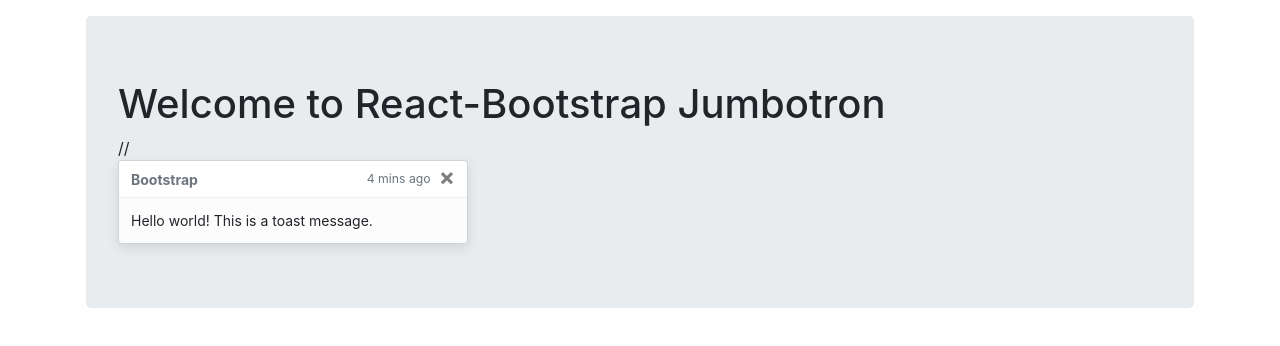
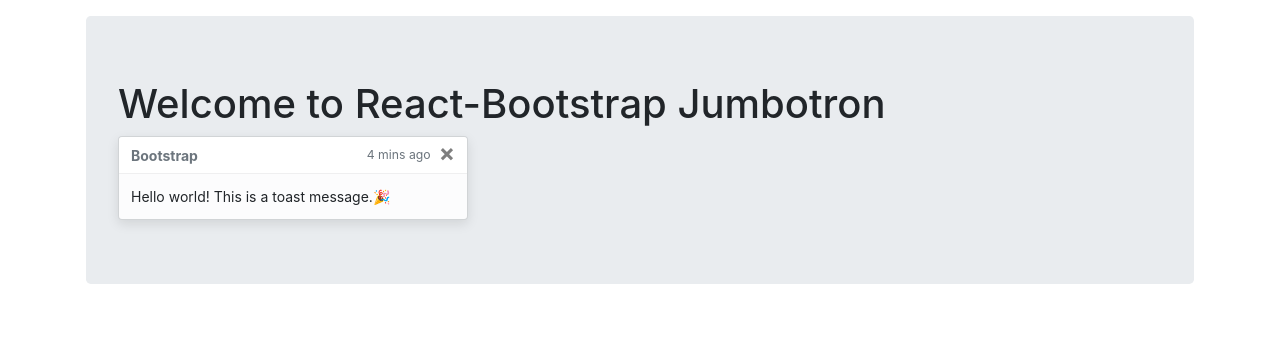
Before and after one commit to yungshun317/react-bootstrap-jumbotron, a React app: page / in a window 1280 px wide. Shown: the top 346 px of the page. Built offline with nearby package versions, Linux system fonts and the light colour scheme.

Commit message:
[FEAT] Add a toggle button

```diff
--- a/src/App.js
+++ b/src/App.js
@@ -3,19 +3,20 @@
 import Container from "react-bootstrap/Container";
 import Jumbotron from "react-bootstrap/Jumbotron";
 import Toast from "react-bootstrap/Toast";
+import Button from "react-bootstrap/Button";
 
 const CustomizedToast = ({ children }) => {
 	const [show, toggleShow] = useState(true);
 
 	return (
 		<>
-		    // {!show && <Button onClick={() => toggleShow(true)}>Show Toast</Button>}
+		    {!show && <Button onClick={() => toggleShow(true)}>Show Toast</Button>}
 		    <Toast show={show} onClose={() => toggleShow(false)}>
 		        <Toast.Header>
 		            <strong className="mr-auto">Bootstrap</strong>
 	                <small>4 mins ago</small>
 		        </Toast.Header>
-		        <Toast.Body>Hello world! This is a toast message.</Toast.Body>
+		        <Toast.Body>{children}</Toast.Body>
 		    </Toast>
 		</>
 	)
@@ -26,6 +27,10 @@
 	    <Jumbotron>
 	        <h1 className="header">Welcome to React-Bootstrap Jumbotron</h1>
 	        <CustomizedToast>
+	            Hello world! This is a toast message.
+	            <span role="img" aria-label="tada">
+	                🎉
+	            </span>
 	        </CustomizedToast>
 	    </Jumbotron>
 	</Container>
```
